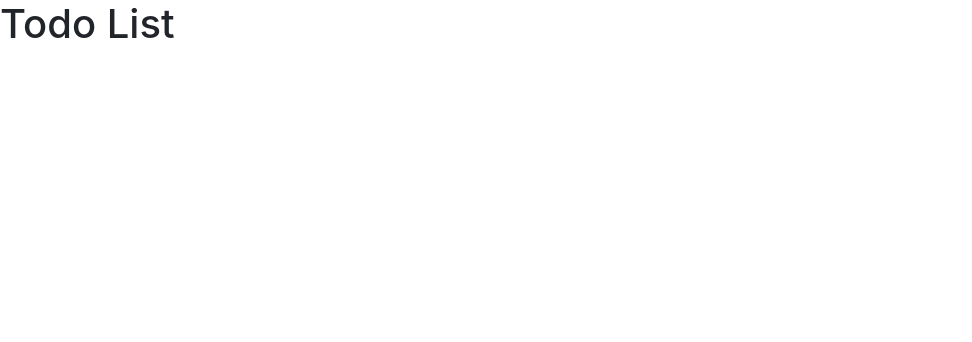
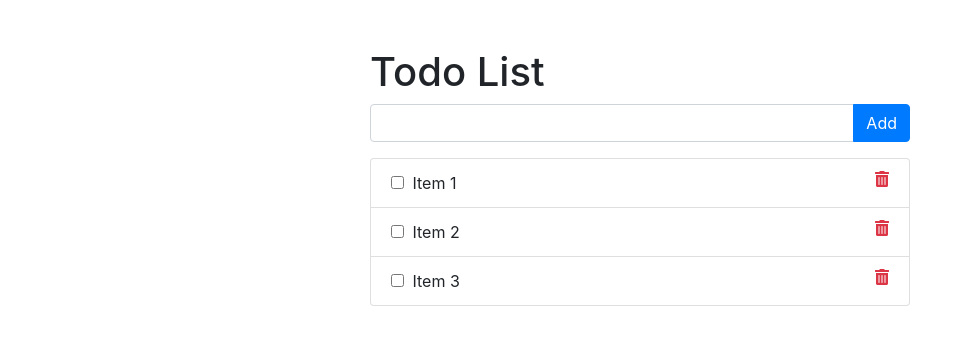
Before and after one commit to colorful-coder/vue-todo-tmh, a plain HTML site: page index.html in a window 1280 px wide. Shown: the whole page, without its empty margins (0-972 px from the left). Drawn offline with nearby package versions, Linux system fonts and the light colour scheme.

Commit message:
Formatted layout

```diff
--- a/index.html
+++ b/index.html
@@ -7,14 +7,43 @@
 
     <!-- Bootstrap CSS -->
     <link rel="stylesheet" href="https://maxcdn.bootstrapcdn.com/bootstrap/4.0.0/css/bootstrap.min.css">
-    <link rel="stylesheet" href="https://cdnjs.cloudflare.com/ajax/libs/font-awesome/5.12.1/js/all.min.js">
+    <link rel="stylesheet" href="https://cdnjs.cloudflare.com/ajax/libs/font-awesome/5.12.1/css/all.min.css">
     <link rel="stylesheet" href="app.css">
     <title>Todo List</title>
   </head>
   <body>
 
     <div id="app">
-        <h1>{{ title }}</h1>
+        <div class="container mt-5">
+            <div class="row justify-content-center">
+                <div class="col-md-6">
+                    <h1>{{ title }}</h1>
+                    <div class="input-group mb-3">
+                        <input type="text" class="form-control">
+                        <div class="input-group-append">
+                            <button class="btn btn-primary">Add</button>
+                        </div>
+                    </div>
+                    <ul class="list-group">
+                        <li class="list-group-item">
+                            <input type="checkbox" class="mr-1">
+                            <span>Item 1</span>
+                            <i class="fas fa-trash-alt text-danger float-right"></i>
+                        </li>
+                        <li class="list-group-item">
+                            <input type="checkbox" class="mr-1">
+                            <span>Item 2</span>
+                            <i class="fas fa-trash-alt text-danger float-right"></i>
+                        </li>
+                        <li class="list-group-item">
+                            <input type="checkbox" class="mr-1">
+                            <span>Item 3</span>
+                            <i class="fas fa-trash-alt text-danger float-right"></i>
+                        </li>
+                    </ul>
+                </div>
+            </div>
+        </div>
     </div>
 
     <!-- Optional JavaScript -->
```
